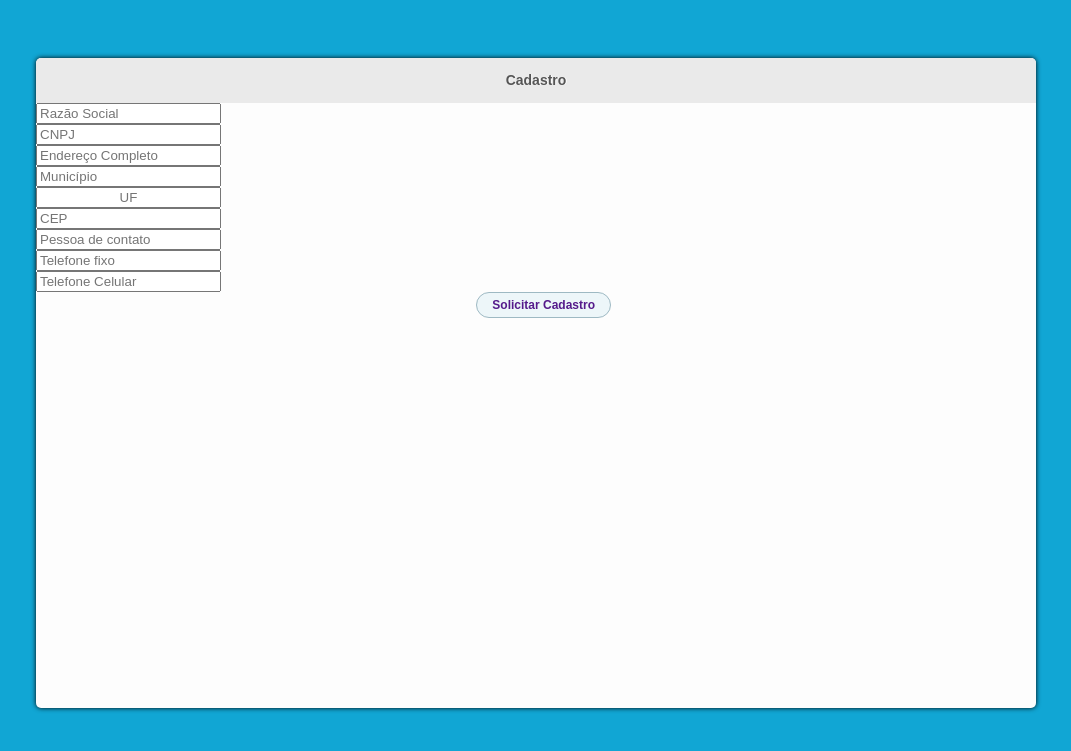
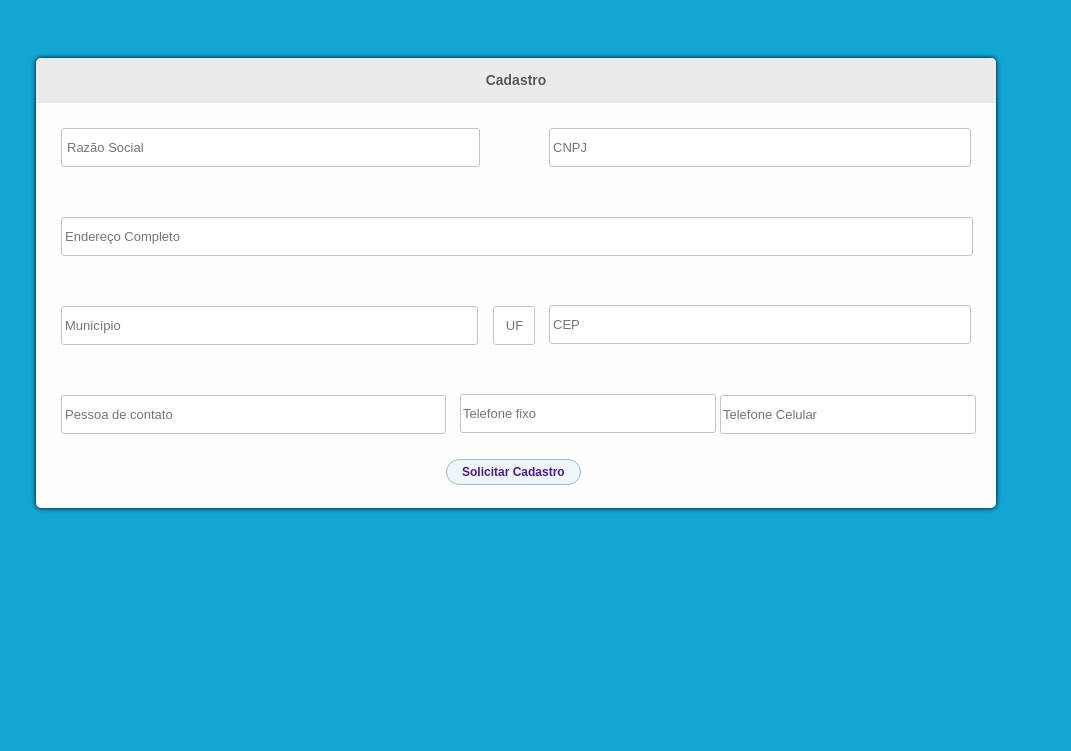
Before and after one commit to jessbotelho/new-project, a PHP site: page /paginas/cadastro.html in a window 1280 px wide. Shown: the top 751 px of the page, without its empty margins (152-1223 px from the left). Run offline with PHP 8.4, Linux system fonts and the light colour scheme.

Commit message:
cadastro.css
Style novos input

```diff
--- a/web/css/cadastro.css
+++ b/web/css/cadastro.css
@@ -7,8 +7,8 @@
 
 #register-box{
 	background-color:#1992b7;
-	width: 380px;
-	height: 500px;
+	width: 340px;
+	height: 300px;
 	margin: 140px auto 0px;
 	border-radius:5px;
 
@@ -31,8 +31,8 @@
 
 #register-box-interno{
 	background-color:#FdFdFd;
-	width:1000px;
-	height:650px;
+	width:960px;
+	height:450px;
 	position:absolute;
 	border-radius:5px;
 	margin:10px;
@@ -43,41 +43,236 @@
 
 }
 
-.input-div{
+#razao{
+	border-radius:3px;
 	margin:20px;
 	padding: 5px;
 	backgroung-color:#f2f5f7;
-	border-radius:3px;
+	float:left;
 }
 
-.input-div input{
-	width:940px;
+#razao input{
+	width:410px;
 	height:35px;
 	padding-left:5px;
 	font: normal 13px sans-serif;
 	color:#aeaeae;
 	border-radius:3px;
 	border:1px solid #bfc4c6;
-	outlife:none;
 }
 
-.input-div:hover{
-	background-color:#e0f1fc;
+#razao:hover input{
+	border-color:#7dc6dd;
+	border:1px solid #7dc6dd;
+	cursor:text;
 }
 
-.input-div:hover input{
+#cnpj{
+	border-radius:3px;
+	margin:20px;
+	padding: 5px;
+	backgroung-color:#f2f5f7;
+	float:right;
+	padding-right:5px;
+}
+
+#cnpj input{
+	width:415px;
+	height:35px;
+	padding-left:3px;
+	font: normal 13px sans-serif;
+	color:#aeaeae;
+	border-radius:3px;
+	border:1px solid #bfc4c6;
+}
+
+#cnpj:hover input{
 	border-color:#7dc6dd;
 	cursor:text;
+	margin-left:0;
+}
+
+#endereco{
+	border-radius:3px;
+	margin:20px;
+	padding: 5px;
+	backgroung-color:#f2f5f7;
+	float:left;
+	padding-right:100px;
+}
+
+#endereco input{
+	width:905px;
+	height:35px;
+	padding-left:3px;
+	font: normal 13px sans-serif;
+	color:#aeaeae;
+	border-radius:3px;
+	border:1px solid #bfc4c6;
+}
+
+#endereco:hover input{
+	border-color:#7dc6dd;
+	cursor:text;
+	margin-left:0;
+}
+
+#municipio{
+	border-radius:3px;
+	margin:20px;
+	padding: 5px;
+	backgroung-color:#f2f5f7;
+	float:left;
+	padding-right:100px;
+}
+
+#municipio input{
+	width:410px;
+	height:35px;
+	padding-left:3px;
+	font: normal 13px sans-serif;
+	color:#aeaeae;
+	border-radius:3px;
+	border:1px solid #bfc4c6;
+}
+
+#municipio:hover input{
+	border-color:#7dc6dd;
+	cursor:text;
+	margin-left:0;
+}
+
+#uf{
+	border-radius:3px;
+	margin-top:20px;
+	margin-left:-110px;
+	padding: 5px;
+	backgroung-color:#f2f5f7;
+	float:left;
+}
+
+#uf input{
+	width:35px;
+	height:35px;
+	padding-left:3px;
+	font: normal 13px sans-serif;
+	color:#aeaeae;
+	border-radius:3px;
+	border:1px solid #bfc4c6;
+}
+
+#uf:hover input{
+	border-color:#7dc6dd;
+	cursor:text;
+	margin-left:0;
+}
+
+#cep{
+	border-radius:3px;
+	margin:20px;
+	margin-top:-65px;
+	backgroung-color:#f2f5f7;
+	float:right;
+	padding-right:5px;
+}
+
+#cep input{
+	width:415px;
+	height:35px;
+	padding-left:3px;
+	font: normal 13px sans-serif;
+	color:#aeaeae;
+	border-radius:3px;
+	border:1px solid #bfc4c6;
+}
+
+#cep:hover input{
+	border-color:#7dc6dd;
+	cursor:text;
+	margin-left:0;
+}
+
+#pessoa{
+	border-radius:3px;
+	margin:20px;
+	padding: 5px;
+	backgroung-color:#f2f5f7;
+	float:left;
+}
+
+#pessoa input{
+	width:378px;
+	height:35px;
+	padding-left:3px;
+	font: normal 13px sans-serif;
+	color:#aeaeae;
+	border-radius:3px;
+	border:1px solid #bfc4c6;
+}
+
+#pessoa:hover input{
+	border-color:#7dc6dd;
+	cursor:text;
+	margin-left:0;
+}
+
+#telefone{
+	border-radius:3px;
+	margin:20px;
+	margin-top:24px;
+	backgroung-color:#f2f5f7;
+	float:left;
+	margin-left:-11px;
+}
+
+#telefone input{
+	width:250px;
+	height:35px;
+	font: normal 13px sans-serif;
+	color:#aeaeae;
+	border-radius:3px;
+	border:1px solid #bfc4c6;
+}
+
+#telefone:hover input{
+	border-color:#7dc6dd;
+	cursor:text;
+	margin-left:0;
+}
+
+#celular{
+	border-radius:3px;
+	margin:20px;
+	margin-top:-64px;
+	backgroung-color:#f2f5f7;
+	float:right;
+	margin-left:360px;
+}
+
+#celular input{
+	width:250px;
+	height:35px;
+	font: normal 13px sans-serif;
+	color:#aeaeae;
+	border-radius:3px;
+	border:1px solid #bfc4c6;
+}
+
+#celular:hover input{
+	border-color:#7dc6dd;
+	cursor:text;
+	margin-left:0;
 }
 
 #botoes{
 	width:310px;
-	margin-left:265px;
+	margin-left:250px;
 }
 
 #botao{
-	float:right;
+	float:left;
 	padding:5px 15px;
+	margin-left:160px;
 	font: bold 12px sans-serif;
 	border-radius:20px;
 	text-shadow:1px white;
```
